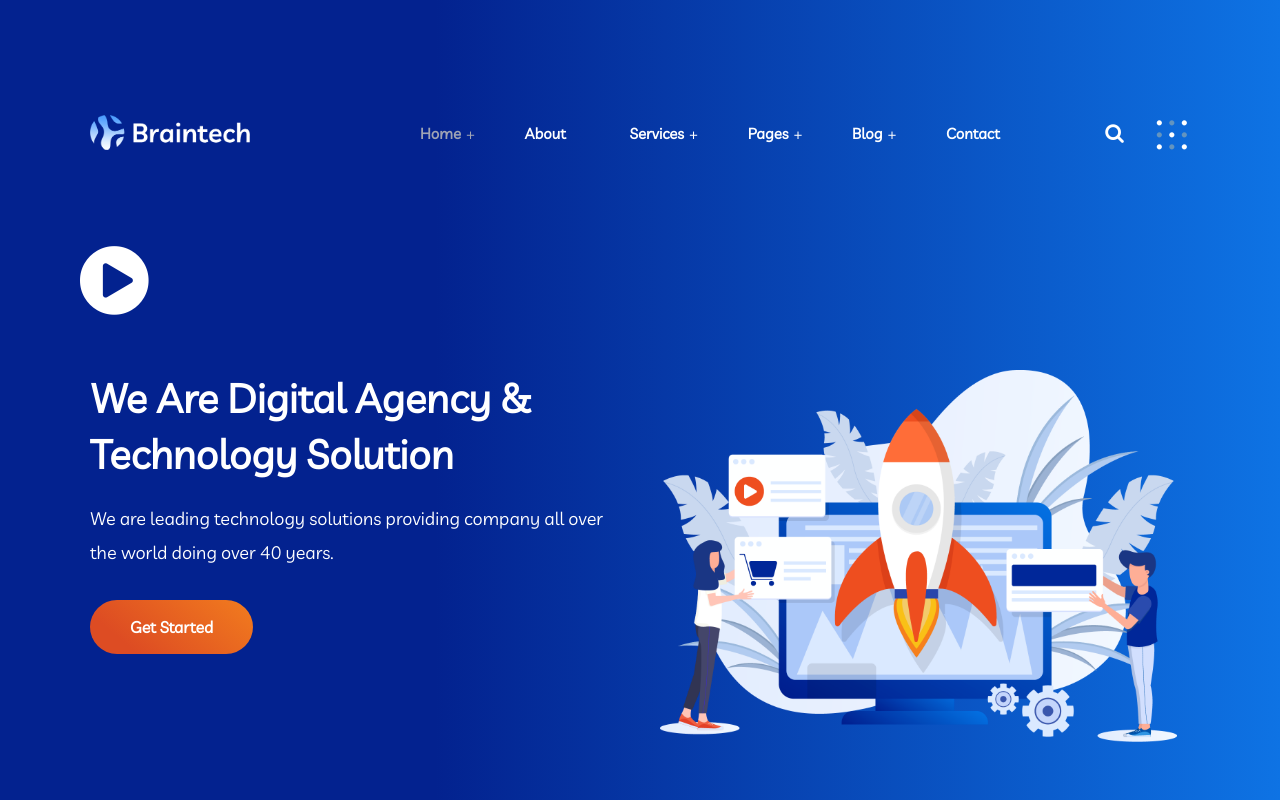
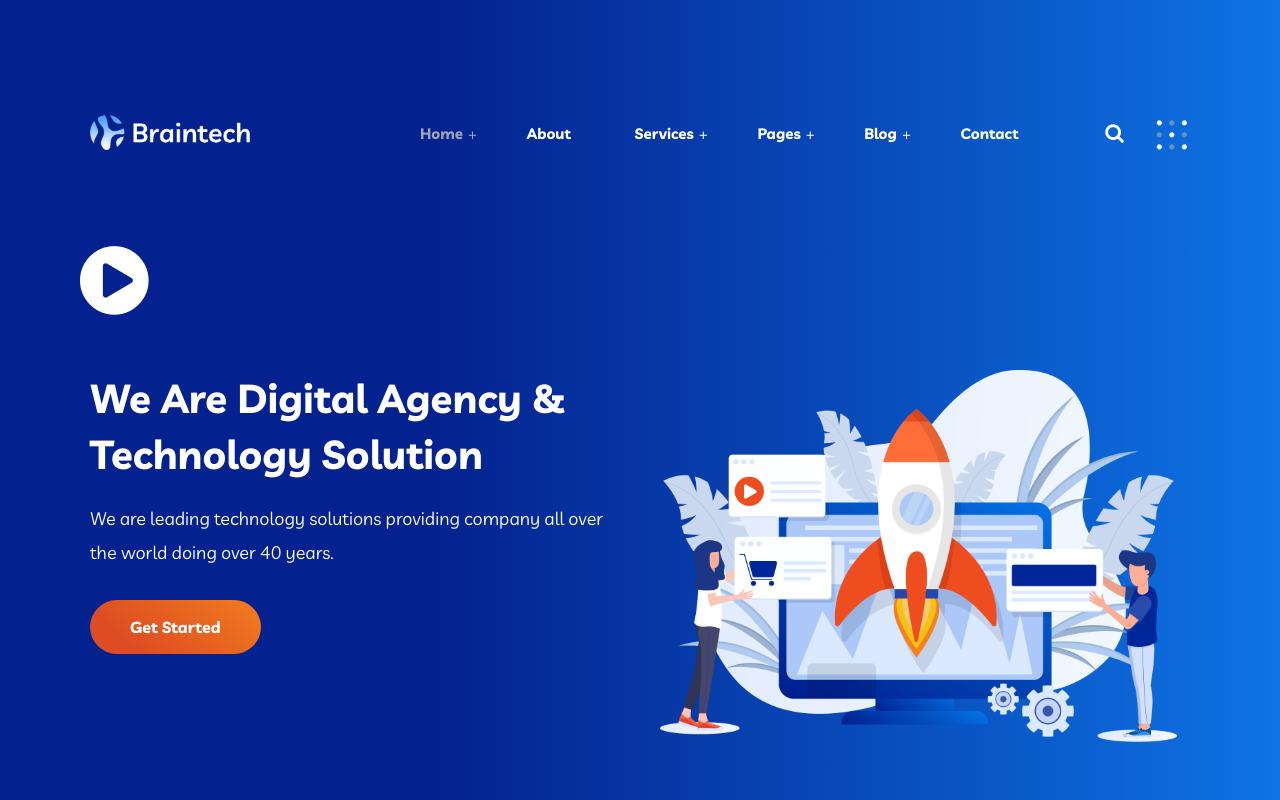
Before and after one commit to front-end-by-rimantas/35-grupe-portfolio-braintech, a website with bundled scripts: page index.html in a window 1280 px wide. Shown: the top 800 px of the page. Built offline with nearby package versions, Linux system fonts and the light colour scheme.

Commit message:
bg-color + font BOLD

```diff
--- a/css/base/base.css
+++ b/css/base/base.css
@@ -30,6 +30,12 @@
     font-family: MyLivvic;
     src:url(../../fonts/Livvic/Livvic-Medium.ttf);
     font-weight: medium;
+    font-style: normal;
+}
+@font-face {
+    font-family: MyLivvic;
+    src:url(../../fonts/Livvic/Livvic-Bold.ttf);
+    font-weight: bold;
     font-style: normal;
 }
 @font-face {
@@ -68,6 +74,9 @@ body {
 
 .bg-background1 {
     background-image: var(--background1);
+}
+.bg-background2 {
+    background-color: var(--background2);
 }
 
 .bg-background2 footer {
```
